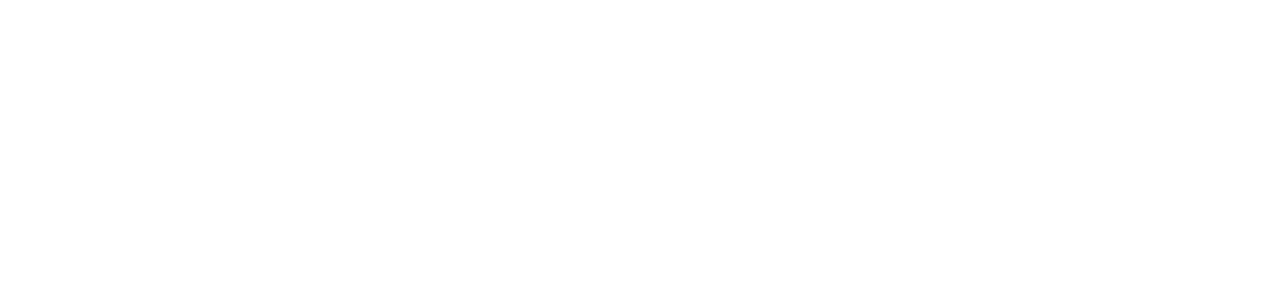
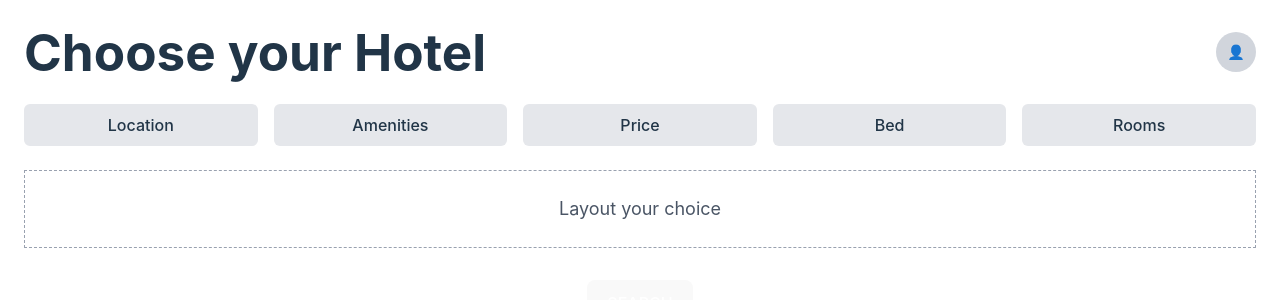
Before and after one commit to YM2992/StayMatch, a React (Vite) app in the folder Frontend/: page /filter in a window 1280 px wide. Before the commit this address had no page. Shown: the top 300 px of the page. Built offline with nearby package versions, Linux system fonts and the light colour scheme.

Commit message:
basic design for filter page

```diff
--- a/Frontend/src/App.jsx
+++ b/Frontend/src/App.jsx
@@ -1,6 +1,7 @@
 import { BrowserRouter, Routes, Route } from "react-router-dom";
 import Home from "./pages/Home";
 import Registration from "./pages/Registration";
+import Filter from "./pages/Filter";
 
 function App() {
   return (
@@ -8,6 +9,7 @@
       <Routes>
         <Route path="/" element={<Home />} />
         <Route path="/registration" element={<Registration />} />
+        <Route path="/filter" element={<Filter />} />
       </Routes>
     </BrowserRouter>
   );
--- a/Frontend/src/index.css
+++ b/Frontend/src/index.css
@@ -61,4 +61,8 @@
   button {
     background-color: #f9f9f9;
   }
+
 }
+.filter-btn {
+  @apply px-4 py-2 bg-gray-200 rounded-md hover:bg-gray-300 transition;
+}
--- /dev/null
+++ b/Frontend/src/pages/Filter.jsx
@@ -0,0 +1,35 @@
+export default function Filter() {
+  return (
+    <div className="min-h-screen bg-white p-6">
+      {/* Header */}
+      <div className="flex justify-between items-center mb-6">
+        <h1 className="text-3xl font-bold">Choose your Hotel</h1>
+        <div className="w-10 h-10 bg-gray-300 rounded-full flex items-center justify-center">
+          {/* Replace with actual profile pic or icon */}
+          <span className="text-sm">👤</span>
+        </div>
+      </div>
+
+      {/* Filters */}
+      <div className="grid grid-cols-2 sm:grid-cols-3 lg:grid-cols-5 gap-4 mb-6">
+        <button className="filter-btn">Location</button>
+        <button className="filter-btn">Amenities</button>
+        <button className="filter-btn">Price</button>
+        <button className="filter-btn">Bed</button>
+        <button className="filter-btn">Rooms</button>
+      </div>
+
+      {/* Filter summary or layout area */}
+      <div className="border border-dashed border-gray-400 p-6 mb-8 text-center">
+        <p className="text-lg text-gray-600">Layout your choice</p>
+      </div>
+
+      {/* Search Button */}
+      <div className="flex justify-center">
+        <button className="px-8 py-3 bg-blue-500 text-white text-lg rounded-full hover:bg-blue-600 transition">
+          SEARCH
+        </button>
+      </div>
+    </div>
+  );
+}
```
